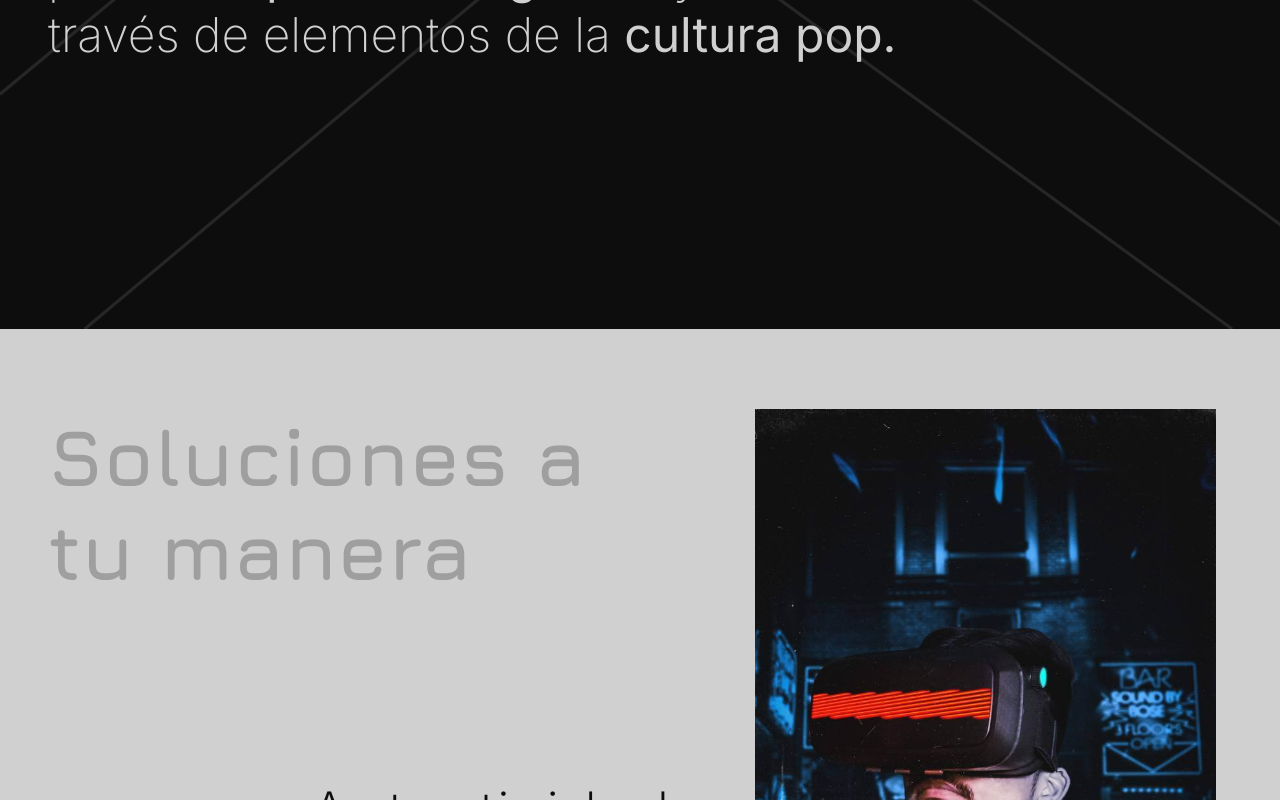
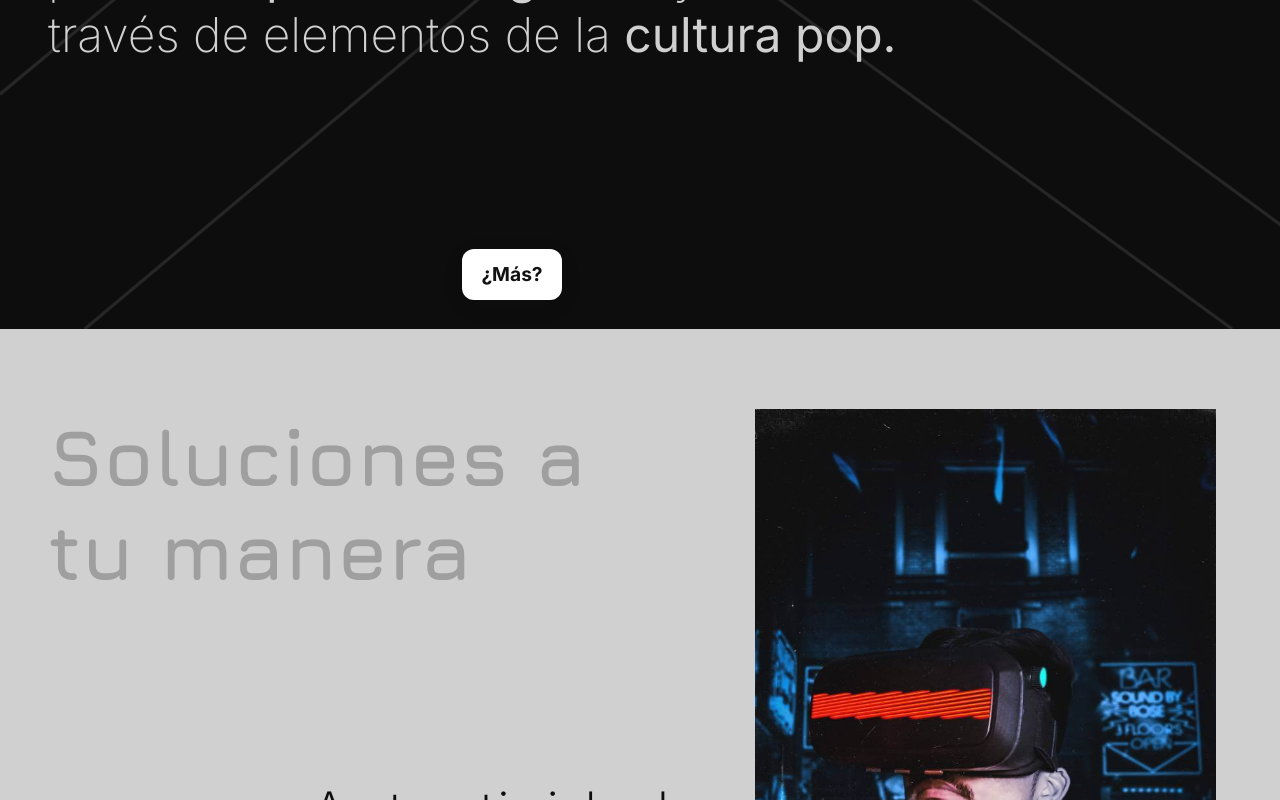
Before and after one commit to Nicolas99r/fanfab, a React (Create React App) app: page / in a window 1280 px wide. Shown: the part 1271-2071 px from the top of the page. Built offline with nearby package versions, Linux system fonts and the light colour scheme.

Commit message:
More info about the company

```diff
--- a/src/App.css
+++ b/src/App.css
@@ -10,6 +10,8 @@
 html {
   scroll-behavior: smooth;
   overflow-x: hidden;
+  margin: 0 auto;
+  max-width: 1480px;
 }
 
 body {
@@ -17,6 +19,12 @@ body {
   font-family: 'Inter', sans-serif;
   color: #d0d0d0;
   overflow-x: hidden;
+  margin: 0 auto;
+  max-width: 1480px;
+  display: flex; /* Agregado */
+  flex-direction: column;
+  justify-content: center; /* Agregado */
+  align-items: center; /* Agregado */
 }
 
 a {
--- /dev/null
+++ b/src/components/CompanySection.jsx
@@ -0,0 +1,155 @@
+import React, {useState} from 'react'
+import styled from 'styled-components'
+import logoTv from '../Assets/logoFanFab.png'
+import organigrama from '../Assets/organigrama.png'
+
+function CompanySection() {
+
+  const [show, setShow] = useState(false)
+
+  return (
+    <>
+      {show?<CompanyStyles>
+        <div className="general">
+          <img src={logoTv} alt="Logo Fanfab" />
+          <h3>Nuestra empresa se constituye como una Sociedad por Acciones Simplificada (SAS) en Bogotá, Colombia. Como SAS, somos una empresa de naturaleza mercantil que se caracteriza por ser una entidad con un régimen simplificado de constitución y operación. Esta forma jurídica nos permite tener una estructura ágil y flexible para adaptarnos rápidamente a las necesidades del mercado.</h3>
+        </div>
+        <div className="obj">
+            <div className="item">
+                <h4>Misión</h4>
+                <p>En FanFab, nos comprometemos a ofrecer soluciones multimedia innovadoras y personalizadas, que permitan a nuestros clientes expresar sus gustos y valores a través de elementos de la cultura popular. Nos esforzamos por brindar una experiencia excepcional al cliente y una calidad de producción inigualable, para lograr su completa satisfacción.</p>
+            </div>
+            <div className="item">
+                <h4>Visión</h4>
+                <p>En FanFab, nuestra visión es convertirnos en la empresa líder en soluciones multimedia personalizadas basadas en la cultura popular, a nivel local y nacional. Queremos ser reconocidos por nuestro compromiso con la calidad, la innovación y la inclusión, y ser la primera elección de nuestros clientes al buscar servicios de producción multimedia.</p>
+            </div>
+            <img src={organigrama} alt="orgranigrama" />
+        </div>
+      </CompanyStyles>:null}
+      <ButtonStyle>
+        <button
+          className = "button-35"
+          onClick={() => setShow(!show)}
+        >
+          ¿Más?
+        </button>
+      </ButtonStyle>
+    </>
+  )
+}
+
+export default CompanySection
+
+const CompanyStyles = styled.div`
+  position: absolute;
+  height: 70vh;
+  width: 80vw;
+  display: flex;
+  flex-direction: column;
+  align-items: center;
+  justify-content: center;
+  background-color: #0D0D0D;
+  border-radius: 20px;
+  margin-top: -30rem;
+  -webkit-box-shadow: 10px 10px 47px 0px rgba(255,255,255,0.4);
+  -moz-box-shadow: 10px 10px 47px 0px rgba(255,255,255,0.4);
+  box-shadow: 10px 10px 47px 0px rgba(255,255,255,0.4);
+
+  z-index: 49;
+
+  .general {
+    height: 40%;
+    display: flex;
+    align-items: center;
+    justify-content: space-around;
+    padding: 2rem;
+
+    img {
+      height: 100%;
+      border-radius: 50%;
+    }
+
+    h3 {
+      font-weight: 200;
+      padding: 1rem;
+      text-align: justify;
+      font-size: 1.8rem;
+    }
+  }
+
+  .obj {
+    height: 60%;
+    display: flex;
+    align-items: center;
+    justify-content: space-around;
+    padding: 2rem;
+
+    img {
+      width: 30%;
+      aspect-ratio: 1/1;
+    }
+
+    .item {
+      width: 30%;
+      height: 100%;
+      display: flex;
+      flex-direction: column;
+      justify-content:center;
+      align-items: center;
+      text-align: justify;
+
+      h4 {
+        font-size: 2rem;
+      }
+
+      p {
+        font-size: 1.4rem;
+        font-weight: 200;
+      }
+    }
+  }
+`
+
+const ButtonStyle = styled.div`
+  position: absolute;
+  width: 80%;
+  display: flex;
+  flex-direction: column;
+  align-items: center;
+  justify-content: center;
+  border-radius: 20px;
+  z-index: 50;
+  margin-top: 15rem;
+
+  .button-35 {
+    align-items: center;
+    background-color: #fff;
+    border-radius: 12px;
+    box-shadow: transparent 0 0 0 3px,rgba(18, 18, 18, .1) 0 6px 20px;
+    box-sizing: border-box;
+    color: #121212;
+    cursor: pointer;
+    display: inline-flex;
+    flex: 1 1 auto;
+    font-family: Inter,sans-serif;
+    font-size: 1.2rem;
+    font-weight: 700;
+    justify-content: center;
+    line-height: 1;
+    margin: 0;
+    outline: none;
+    padding: 1rem 1.2rem;
+    text-align: center;
+    text-decoration: none;
+    transition: box-shadow .2s,-webkit-box-shadow .2s;
+    white-space: nowrap;
+    border: 0;
+    user-select: none;
+    -webkit-user-select: none;
+    touch-action: manipulation;
+  }
+
+  .button-35:hover {
+    box-shadow: #121212 0 0 0 3px, transparent 0 0 0 0;
+  }
+`
--- a/src/components/GoButton.jsx
+++ b/src/components/GoButton.jsx
@@ -2,10 +2,16 @@ import React from 'react'
 import styled from 'styled-components'
 
 function GoButton() {
+
+    const handleClick = () => {
+        const element = document.getElementById('Nosotros');
+        element.scrollIntoView({ behavior: 'smooth' });
+      };
+
   return (
     <ButtonToGo>
-        <div className="btn btn-one">
-            <span>DA EL PRIMER PASO</span>
+        <div className="btn btn-one" onClick={handleClick}>
+            <span>CONÓCENOS</span>
         </div>
     </ButtonToGo>
   )
--- a/src/components/Hero.jsx
+++ b/src/components/Hero.jsx
@@ -5,6 +5,7 @@ import BgLines from '../Assets/bglines.svg';
 import BgHero from '../Assets/bghero.jpg';
 import GoButton from './GoButton';
 import DescriptionSection from './DescriptionSection';
+import CompanySection from './CompanySection';
 
 const Hero = () => {
   return (
@@ -38,6 +39,7 @@ const Hero = () => {
           </TextHero>
         </motion.div>
           <DescriptionSection />
+          <CompanySection/>
       </HeroSec>
     </>
   );
@@ -46,7 +48,7 @@ const Hero = () => {
 export default Hero;
 
 const HeroSec = styled.div`
-
+  max-width: 1480px;
   overflow: hidden;
   height: 200vh;
   width: 100%;
@@ -55,6 +57,7 @@ const HeroSec = styled.div`
   background-repeat: no-repeat;
 
   .bgHero {
+    max-width: 1480px;
     position: absolute;
     height: 100vh;
     width: 100%;
--- a/src/components/Navbar.jsx
+++ b/src/components/Navbar.jsx
@@ -52,7 +52,7 @@ function Navbar() {
 export default Navbar
 
 const NavContainer = styled.nav`
-  max-width: 100vw;
+  max-width: 1480px;
   position: fixed;
   height: 64px;
   width: 100%;
```
Also changed, not shown: src/Assets/organigrama.png (added).
